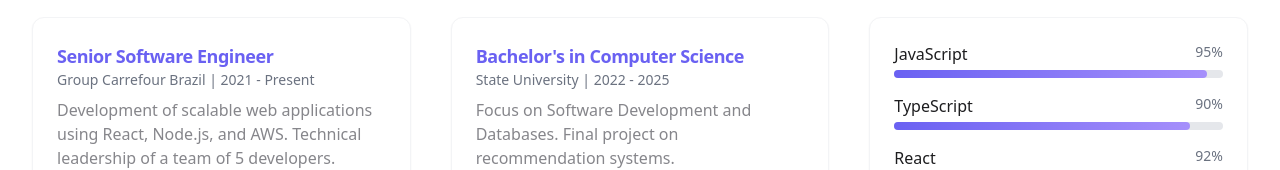
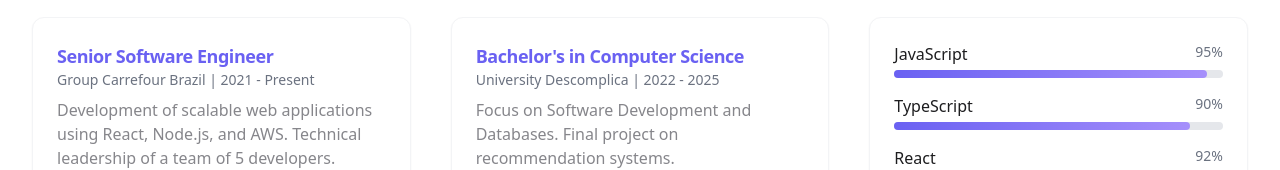
Before and after one commit to DandaraEmiliano/simples-profile-page, a React (Vite) app: page / in a window 1280 px wide. Shown: the part 3331-3501 px from the top of the page. Built offline with nearby package versions, Linux system fonts and the light colour scheme.

Commit message:
update education

```diff
--- a/src/components/Resume.tsx
+++ b/src/components/Resume.tsx
@@ -45,7 +45,7 @@ const education: Education[] = [
   {
     id: 2,
     degree: "Bachelor's in Computer Science",
-    institution: "State University",
+    institution: "University Descomplica ",
     period: "2022 - 2025",
     description: "Focus on Software Development and Databases. Final project on recommendation systems."
   }
```
